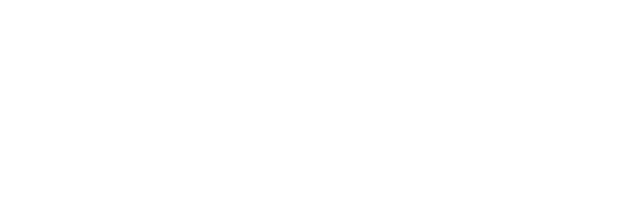
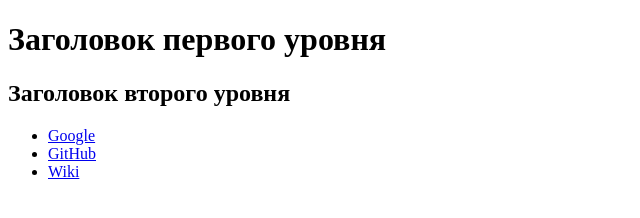
Before and after one commit to Dritmy/task-html, a website: page src/index.html in a window 1280 px wide. Shown: the whole page, without its empty margins (0-640 px from the left). Drawn offline with Linux system fonts and the light colour scheme.

Commit message:
задание по html

```diff
--- a/src/index.html
+++ b/src/index.html
@@ -1,7 +1,22 @@
 <!DOCTYPE html>
 <html lang="en">
     <head>
+        <meta charset="UTF-8" />
         <title>HTML</title>
     </head>
-    <body></body>
+    <body>
+        <h1>Заголовок первого уровня</h1>
+        <h2>Заголовок второго уровня</h2>
+        <ul>
+            <li>
+                <a href="https://www.google.ru/">Google</a>
+            </li>
+            <li>
+                <a href="https://github.com/">GitHub</a>
+            </li>
+            <li>
+                <a href="https://wikipedia.com/">Wiki</a>
+            </li>
+        </ul>
+    </body>
 </html>
```
Also changed, not shown: 1 other file.
